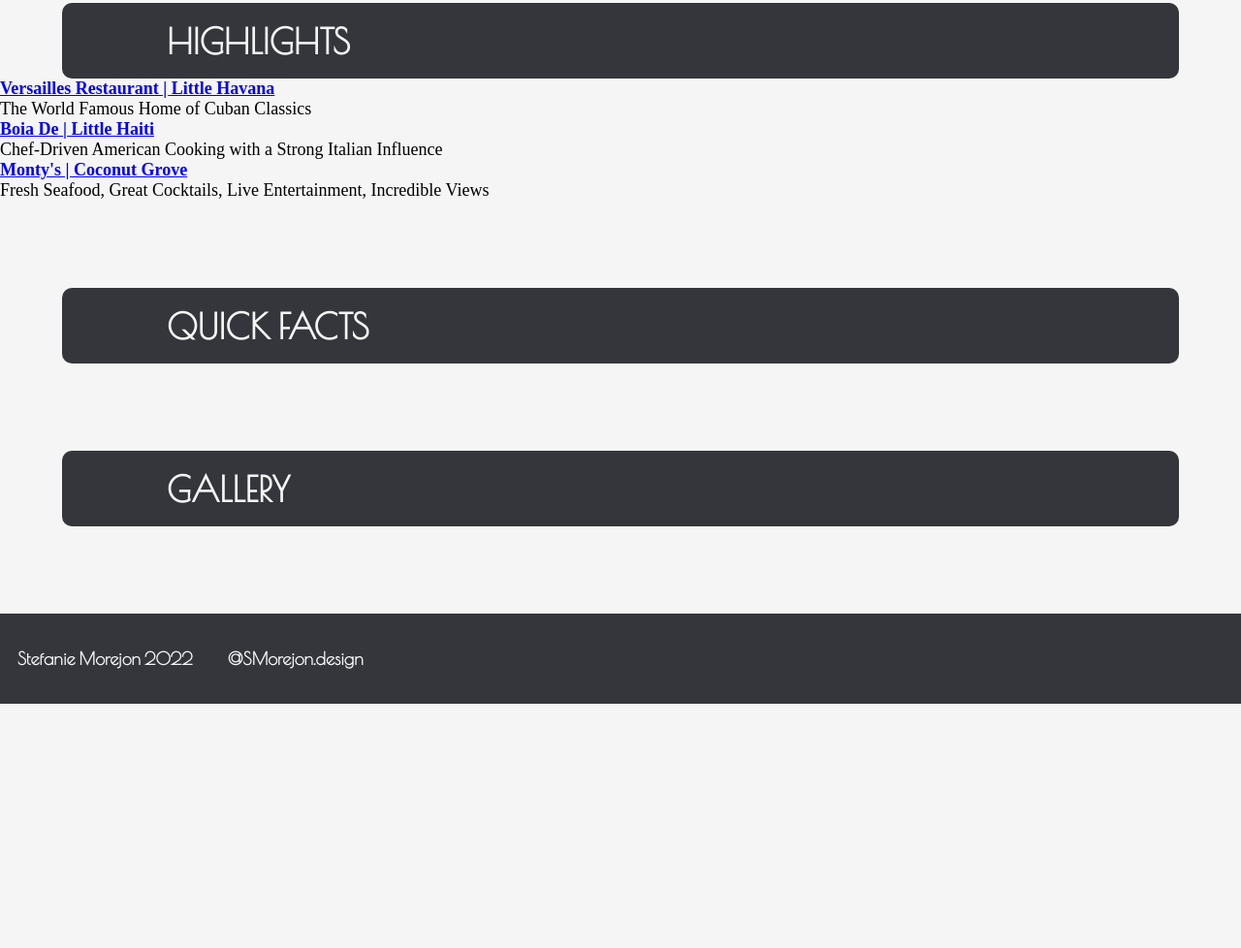
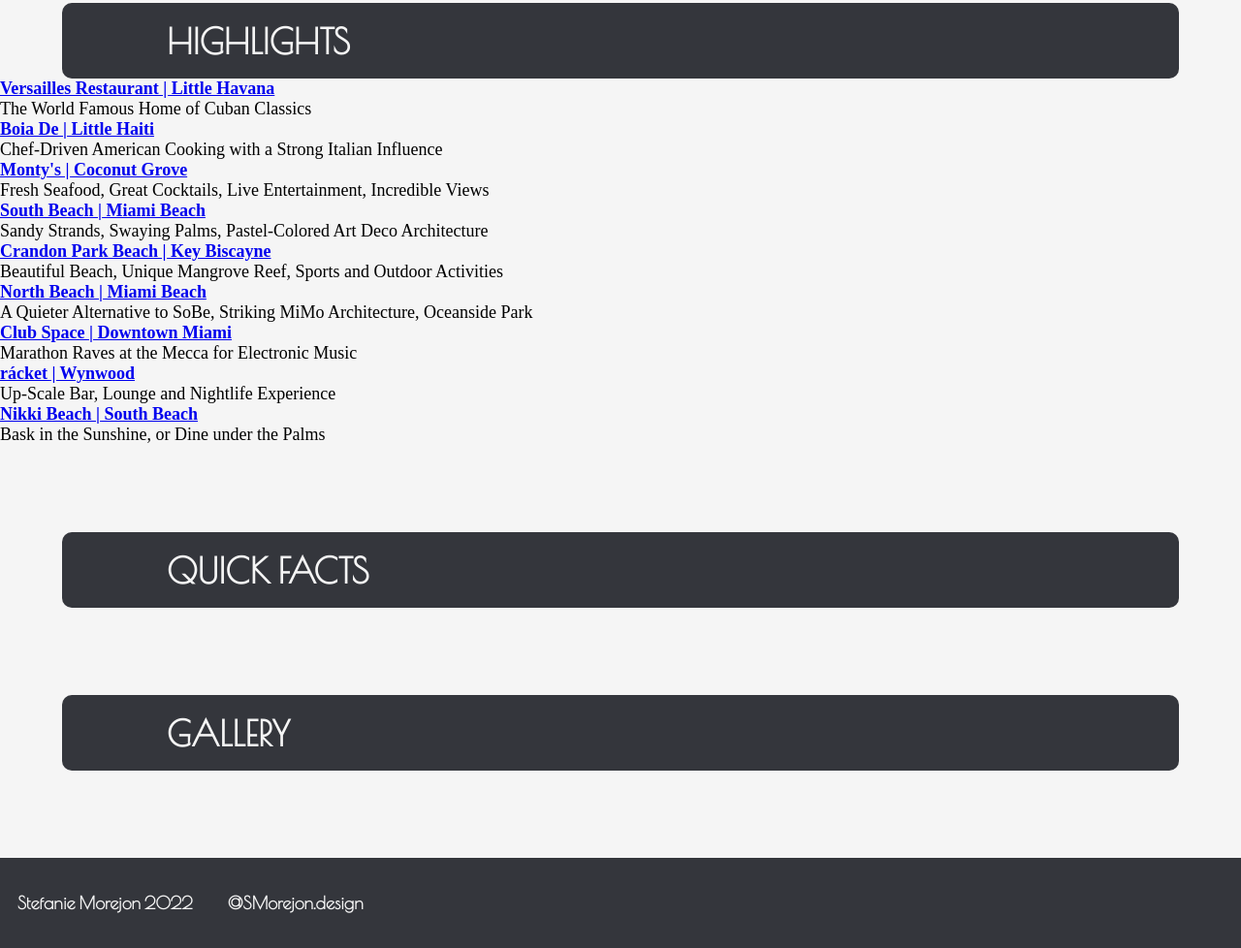
Before and after one commit to smorejon305/miamiLanding, a plain HTML site: page index.html in a window 1280 px wide. Shown: the part 1049-2027 px from the top of the page at 97% size. Before the commit the page ends 1775 px from the top, so only its background shows below. Drawn offline with nearby package versions, Linux system fonts and the light colour scheme; a web font is replaced by a local one.

Commit message:
highlights section - content fill

```diff
--- a/index.html
+++ b/index.html
@@ -90,20 +90,20 @@
 
   <div class="highlightsSection-text">
 
-    <a href="" class="recLink">
-      <h4 class="highlightsSection-name"></h4>
+    <a href="https://www.miamiandbeaches.com/neighborhoods/south-beach" class="recLink">
+      <h4 class="highlightsSection-name">South Beach | Miami Beach</h4>
     </a>
-    <p class="highlightsSection-caption"></p>
+    <p class="highlightsSection-caption">Sandy Strands, Swaying Palms, Pastel-Colored Art Deco Architecture</p>
 
-    <a href="" class="recLink">
-      <h4 class="highlightsSection-name"></h4>
+    <a href="https://www.miamiandbeaches.com/thing-to-do/beaches/crandon-park-beach/3765" class="recLink">
+      <h4 class="highlightsSection-name">Crandon Park Beach | Key Biscayne</h4>
     </a>
-    <p class="highlightsSection-caption"></p>
+    <p class="highlightsSection-caption">Beautiful Beach, Unique Mangrove Reef, Sports and Outdoor Activities</p>
 
-    <a href="" class="recLink">
-      <h4 class="highlightsSection-name"></h4>
+    <a href="https://www.miamiandbeaches.com/neighborhoods/miami-beach-north-beach" class="recLink">
+      <h4 class="highlightsSection-name">North Beach | Miami Beach</h4>
     </a>
-    <p class="highlightsSection-caption"></p>
+    <p class="highlightsSection-caption">A Quieter Alternative to SoBe, Striking MiMo Architecture, Oceanside Park </p>
 
   </div>
 </div>
@@ -115,20 +115,20 @@
 
   <div class="highlightsSection-text">
 
-    <a href="" class="recLink">
-      <h4 class="highlightsSection-name"></h4>
+    <a href="https://www.clubspace.com/" class="recLink">
+      <h4 class="highlightsSection-name">Club Space | Downtown Miami</h4>
     </a>
-    <p class="highlightsSection-caption"></p>
+    <p class="highlightsSection-caption">Marathon Raves at the Mecca for Electronic Music</p>
 
-    <a href="" class="recLink">
-      <h4 class="highlightsSection-name"></h4>
+    <a href="https://www.racketwynwood.com/" class="recLink">
+      <h4 class="highlightsSection-name">rácket | Wynwood</h4>
     </a>
-    <p class="highlightsSection-caption"></p>
+    <p class="highlightsSection-caption">Up-Scale Bar, Lounge and Nightlife Experience</p>
 
-    <a href="" class="recLink">
-      <h4 class="highlightsSection-name"></h4>
+    <a href="https://miami-beach.nikkibeach.com/" class="recLink">
+      <h4 class="highlightsSection-name">Nikki Beach | South Beach</h4>
     </a>
-    <p class="highlightsSection-caption"></p>
+    <p class="highlightsSection-caption">Bask in the Sunshine, or Dine under the Palms</p>
 
   </div>
 </div>
```
